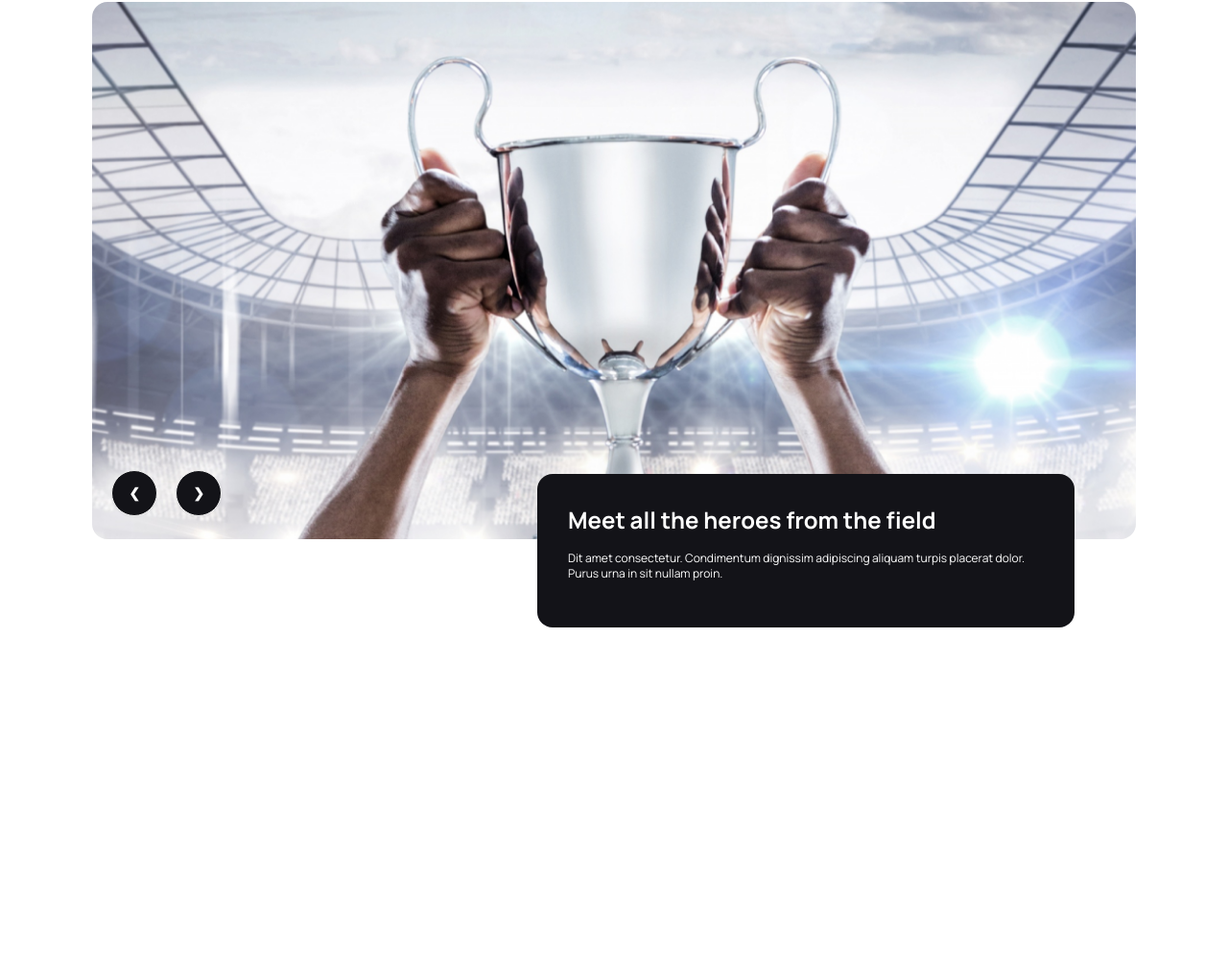
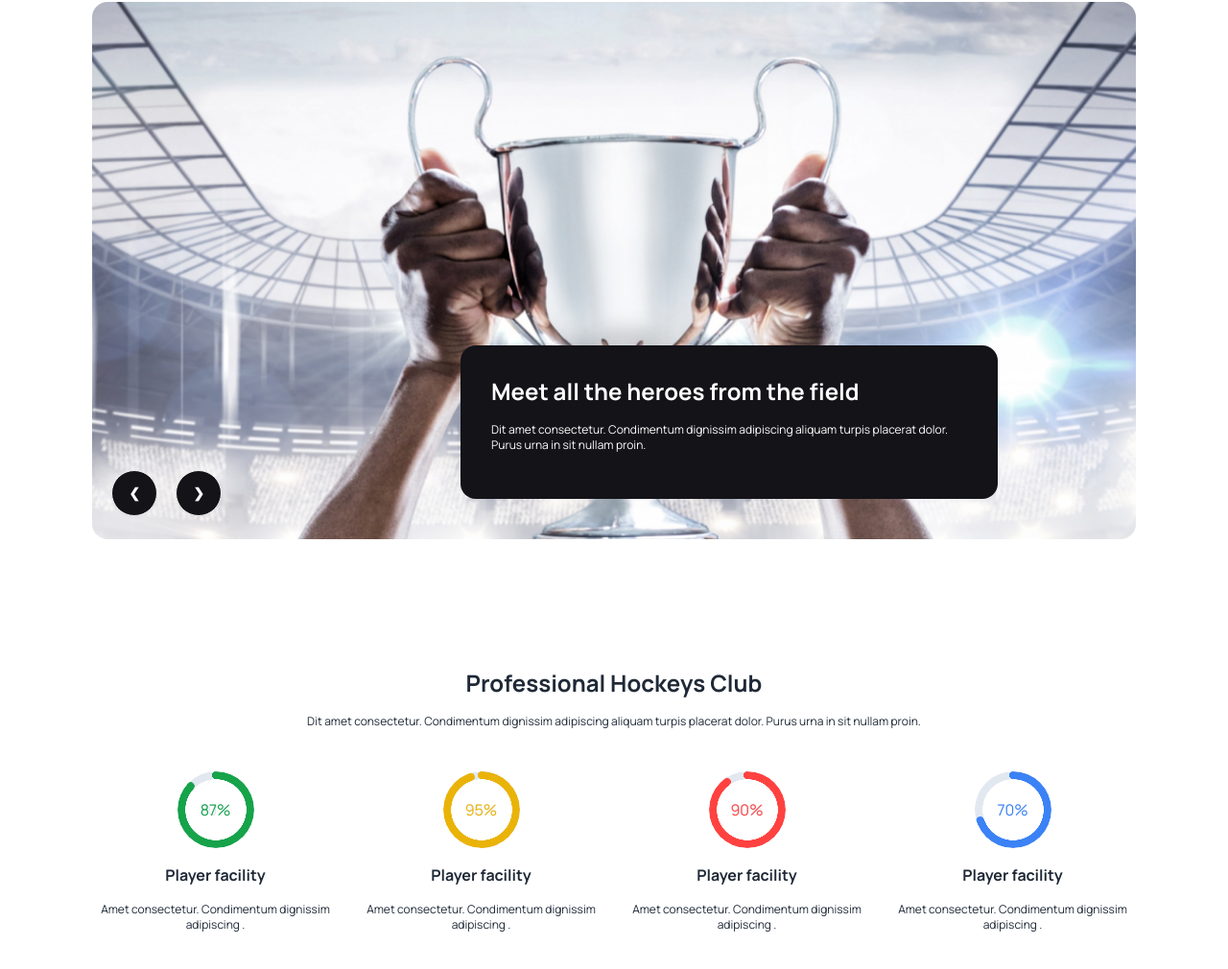
Before and after one commit to Armstain/hockeys, a plain HTML site: page index.html in a window 1280 px wide. Shown: the part 86-1096 px from the top of the page at 96% size. Before the commit the page ends 800 px from the top, so only its background shows below. Drawn offline with nearby package versions, Linux system fonts and the light colour scheme.

Commit message:
progress section added

```diff
--- a/index.html
+++ b/index.html
@@ -95,8 +95,9 @@
       </nav>
     </header>
     <!-- carousel -->
-    <div class=" mx-auto lg:px-24 px-8">
+    <div class=" container mx-auto lg:px-24 px-8">
 
+       <div class="relative">
         <div class="carousel w-full h-[560px] z-10 rounded-box">
           <div id="slide1" class="carousel-item relative w-full ">
             <img src="./Images/1.png" class="w-full object-cover" />
@@ -121,13 +122,50 @@
           </div>
 
         </div>
-          <div class=" z-20 absolute text-white m-5 lg:bottom-10 right-0 lg:mx-40 bg-[#131318] p-8 rounded-2xl lg:w-[560px]" >
+        <div class=" z-20 lg:absolute text-white m-2 lg:bottom-10 right-0 lg:mx-36 bg-[#131318] p-8 rounded-2xl lg:w-[560px]" >
           <div class="text-2xl font-semibold">Meet all the heroes from the field</div>
           <div class="text-xs my-4">Dit amet consectetur. Condimentum dignissim adipiscing aliquam turpis placerat dolor. Purus urna in sit nullam proin. </div>
       </div>
        </div>
+
+    </div>
     <main>
+      <section class="container mx-auto my-10 lg:my-32 lg:px-24 px-8">
+        <div class="text-center" >
+          <div class="text-2xl font-semibold">Professional Hockeys Club</div>
+          <div class="text-xs my-4">
+            Dit amet consectetur. Condimentum dignissim adipiscing aliquam turpis placerat dolor. Purus urna in sit nullam proin.
+          </div>
+        </div>
+        <div class="flex flex-col lg:flex-row py-7 gap-5">
+          <div class="text-center">
+            <div class=" absolute radial-progress text-slate-200" style="--value:100;" role="progressbar">70%</div>
+            <div class="radial-progress text-green-600" style="--value:87;" role="progressbar">87%</div>
+            <div class="font-semibold py-4">Player facility </div>
+            <div class="text-xs"> Amet consectetur. Condimentum dignissim adipiscing .</div>
+          </div>
+          <div class="text-center">
+            <div class=" absolute radial-progress text-slate-200" style="--value:100;" role="progressbar">70%</div>
+            <div class="radial-progress text-yellow-500" style="--value:95;" role="progressbar">95%</div>
+            <div class="font-semibold py-4">Player facility </div>
+            <div class="text-xs"> Amet consectetur. Condimentum dignissim adipiscing .</div>
+          </div>
+          <div class="text-center">
+            <div class=" absolute radial-progress text-slate-200" style="--value:100;" role="progressbar">70%</div>
+            <div class="radial-progress text-primary" style="--value:90;" role="progressbar">90%</div>
+            <div class="font-semibold py-4">Player facility </div>
+            <div class="text-xs"> Amet consectetur. Condimentum dignissim adipiscing .</div>
+          </div>
+          <div class="text-center">
+            <div class=" absolute radial-progress text-slate-200" style="--value:100;" role="progressbar">70%</div>
+            <div class="radial-progress text-blue-500" style="--value:70;" role="progressbar">70%</div>
+            <div class="font-semibold py-4">Player facility </div>
+            <div class="text-xs"> Amet consectetur. Condimentum dignissim adipiscing .</div>
+          </div>
 
+
+        </div>
+      </section>
       </div>
     </main>
     <footer></footer>
```
Lines whose indentation alone changed are shown as unchanged.
